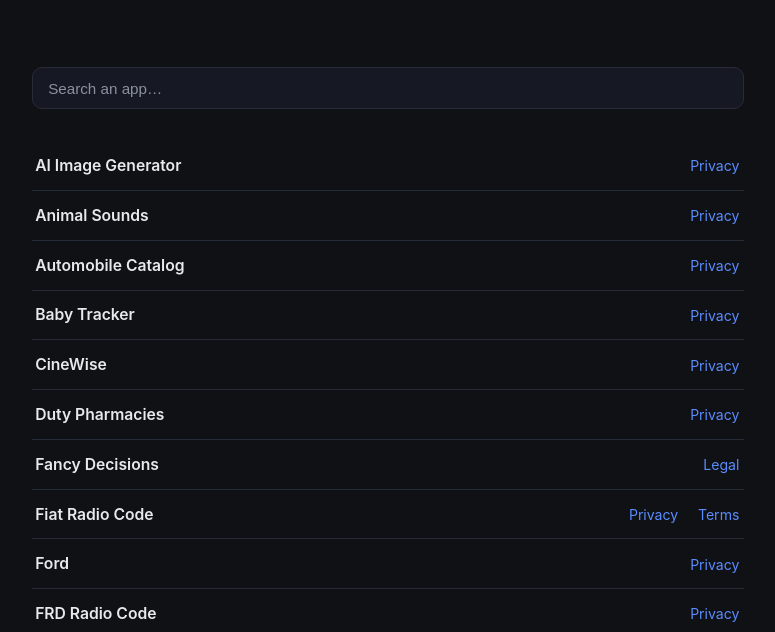
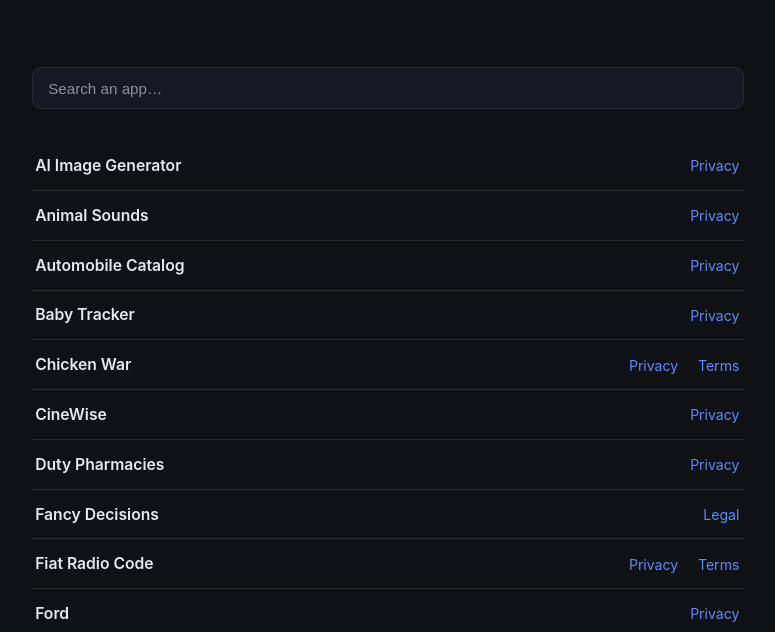
Before and after one commit to aligkts/PrivacyPolicies, a plain HTML site: page index.html in a window 1280 px wide. Shown: the part 168-800 px from the top of the page, without its empty margins (252-1027 px from the left). Drawn offline with Linux system fonts and the light colour scheme.

Commit message:
Update index.html

```diff
--- a/index.html
+++ b/index.html
@@ -107,6 +107,7 @@
       <tr><td class="app">Animal Sounds</td><td class="links"><a class="doc" href="./animal-sounds-privacy-policy">Privacy</a></td></tr>
       <tr><td class="app">Automobile Catalog</td><td class="links"><a class="doc" href="./automobile-catalog-privacy-policy">Privacy</a></td></tr>
       <tr><td class="app">Baby Tracker</td><td class="links"><a class="doc" href="./baby-tracker-privacy-policy">Privacy</a></td></tr>
+      <tr><td class="app">Chicken War</td><td class="links"><a class="doc" href="./chicken-privacy.html">Privacy</a><a class="doc" href="./chicken-terms.html">Terms</a></td></tr>
       <tr><td class="app">CineWise</td><td class="links"><a class="doc" href="./cine-wise-privacy-policy">Privacy</a></td></tr>
       <tr><td class="app">Duty Pharmacies</td><td class="links"><a class="doc" href="./duty-pharmacies-privacy-policy">Privacy</a></td></tr>
       <tr><td class="app">Fancy Decisions</td><td class="links"><a class="doc" href="./fancy-decisions.html">Legal</a></td></tr>
```
